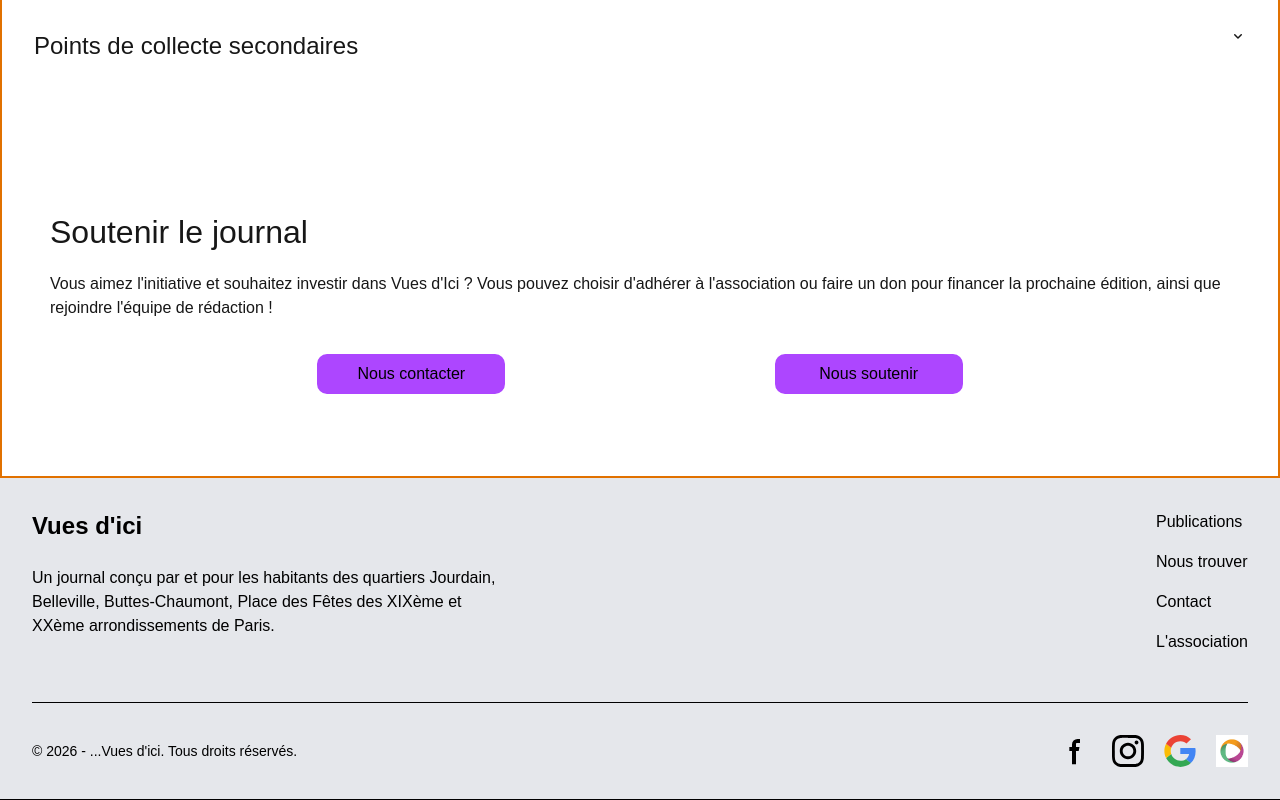
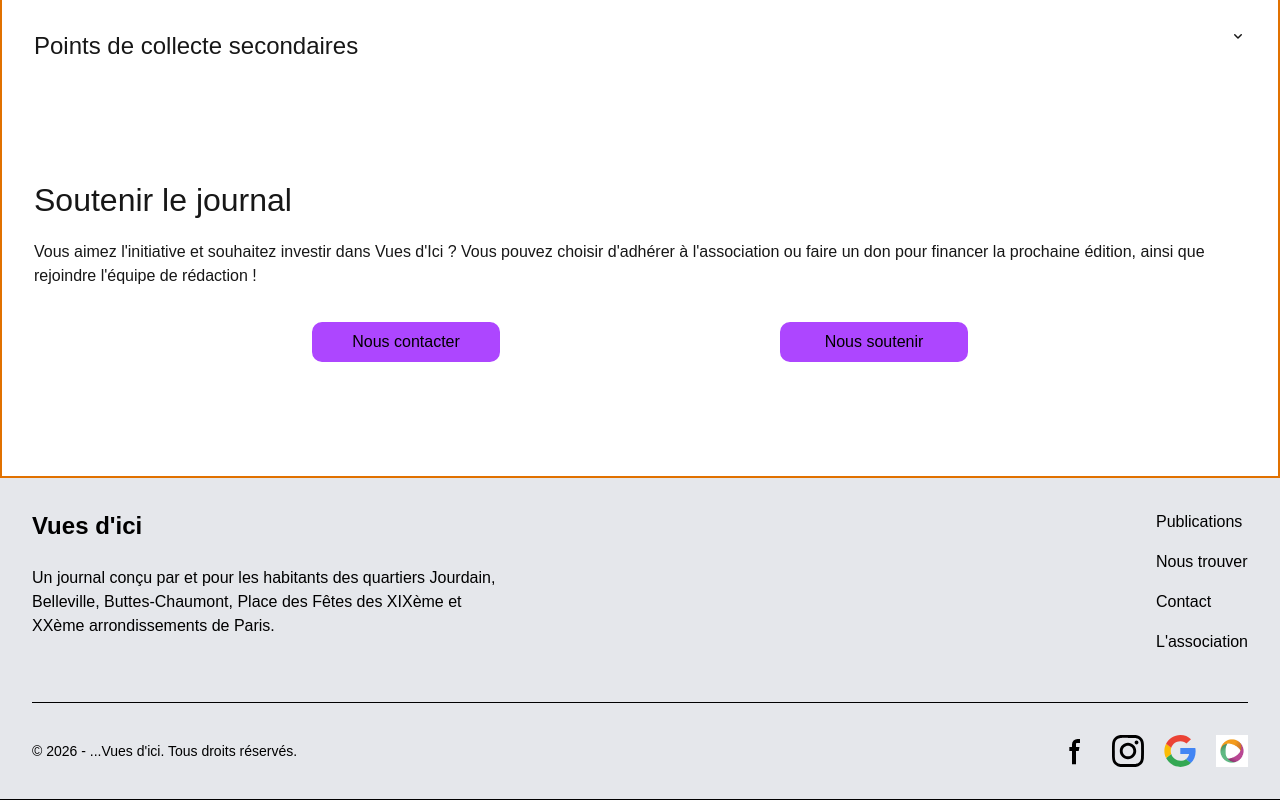
Before and after one commit to VinchC/vues-d-ici, a Next.js app: page / in a window 1280 px wide. Shown: the part 2744-3544 px from the top of the page. Built offline with nearby package versions, Linux system fonts and the light colour scheme.

Commit message:
BackTheJournal done

```diff
--- a/app/components/[Home]/BackTheJournal.tsx
+++ b/app/components/[Home]/BackTheJournal.tsx
@@ -3,17 +3,15 @@ import MainLink from "../utils/MainLink";
 export const BackTheJournal = () => {
   return (
     <>
-      <div className="mx-auto w-full max-w-7xl p-4 py-6 lg:py-8">
-        <section>
-          <div className="p-4 gap-2">
+      <section className="secondarySection">
         <h2>Soutenir le journal</h2>
         <p className="">
           Vous aimez l&apos;initiative et souhaitez investir dans Vues
-              d&apos;Ici ? Vous pouvez choisir d&apos;adhérer à
-              l&apos;association ou faire un don pour financer la prochaine
-              édition, ainsi que rejoindre l&apos;équipe de rédaction !
+          d&apos;Ici ? Vous pouvez choisir d&apos;adhérer à l&apos;association
+          ou faire un don pour financer la prochaine édition, ainsi que
+          rejoindre l&apos;équipe de rédaction !
         </p>
-            <div className="flex justify-evenly mt-8">
+        <div className="flex justify-evenly marginTop">
           <MainLink
             title={"Nous contacter"}
             href={"/contact"}
@@ -25,9 +23,7 @@ export const BackTheJournal = () => {
             style={"cta purpleBG"}
           />
         </div>
-          </div>
       </section>
-      </div>
     </>
   );
 };
```
Lines whose indentation alone changed are shown as unchanged.
